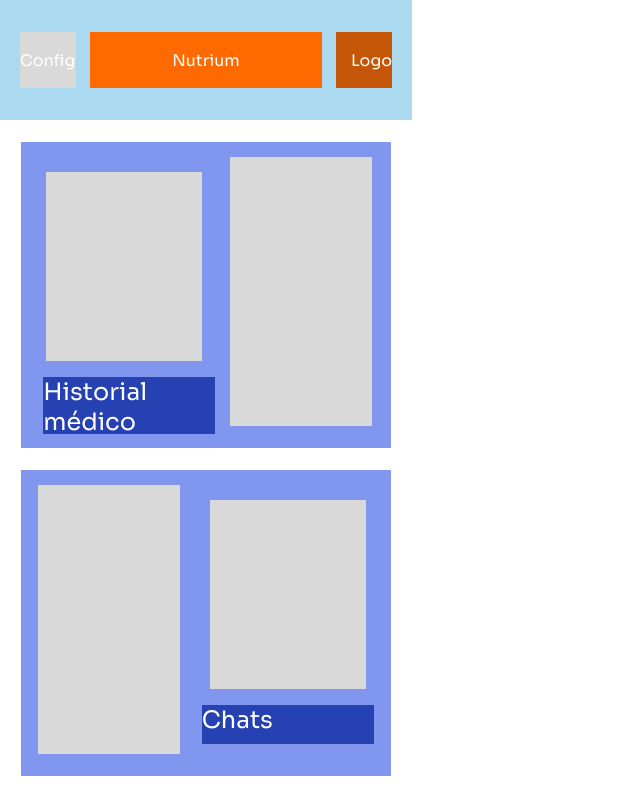
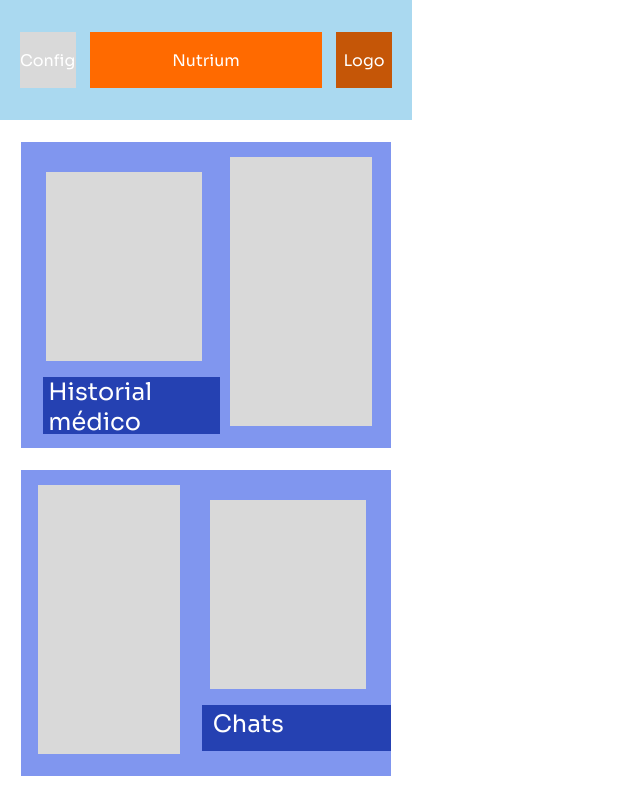
Before and after one commit to nicolasmops/Nutrium, a plain HTML site: page frontend/home/paciente/index.html in a window 1280 px wide. Shown: the top 794 px of the page, without its empty margins (0-640 px from the left). Drawn offline with Linux system fonts and the light colour scheme.

Commit message:
Reacomode unas cosas de la home paciente

```diff
--- a/frontend/home/paciente/Style.css
+++ b/frontend/home/paciente/Style.css
@@ -22,7 +22,7 @@
     width: 232px;
     height: 56px;
     display: flex;
-   color: white;
+    color: white;
     justify-content: center;
     align-items: center;
     background-color: #FF6A00;
@@ -34,7 +34,7 @@
     width: 56px;
     height: 56px;
     display: flex;
-  color: white;
+    color: white;
     align-items: center;
     background-color: #D9D9D9;
     margin-left: 20px;
@@ -44,8 +44,8 @@
     width: 56px;
     height: 56px;
     display: flex;
-   color: white;
-    justify-content: flex-end;
+    color: white;
+    justify-content: center;
     align-items: center;
     background-color: #C55607;
     margin-right: 20px;
@@ -98,6 +98,8 @@
     margin-left: 22px;
     margin-right: 22px;
     margin-bottom: 39px;
+    justify-content: flex-end;
+    padding-left: 5px ;
 }
 .BTN{
     width: 156px;
@@ -147,6 +149,10 @@
     margin-right: 22px;
     margin-left: 22px;
     margin-bottom: 39px;
+    padding-left: 11px;
+    padding-top: 4px;
+    padding-right: 6px;
+    padding-bottom: 3px;
 }
 .BTN2{
     width: 156px;
```
